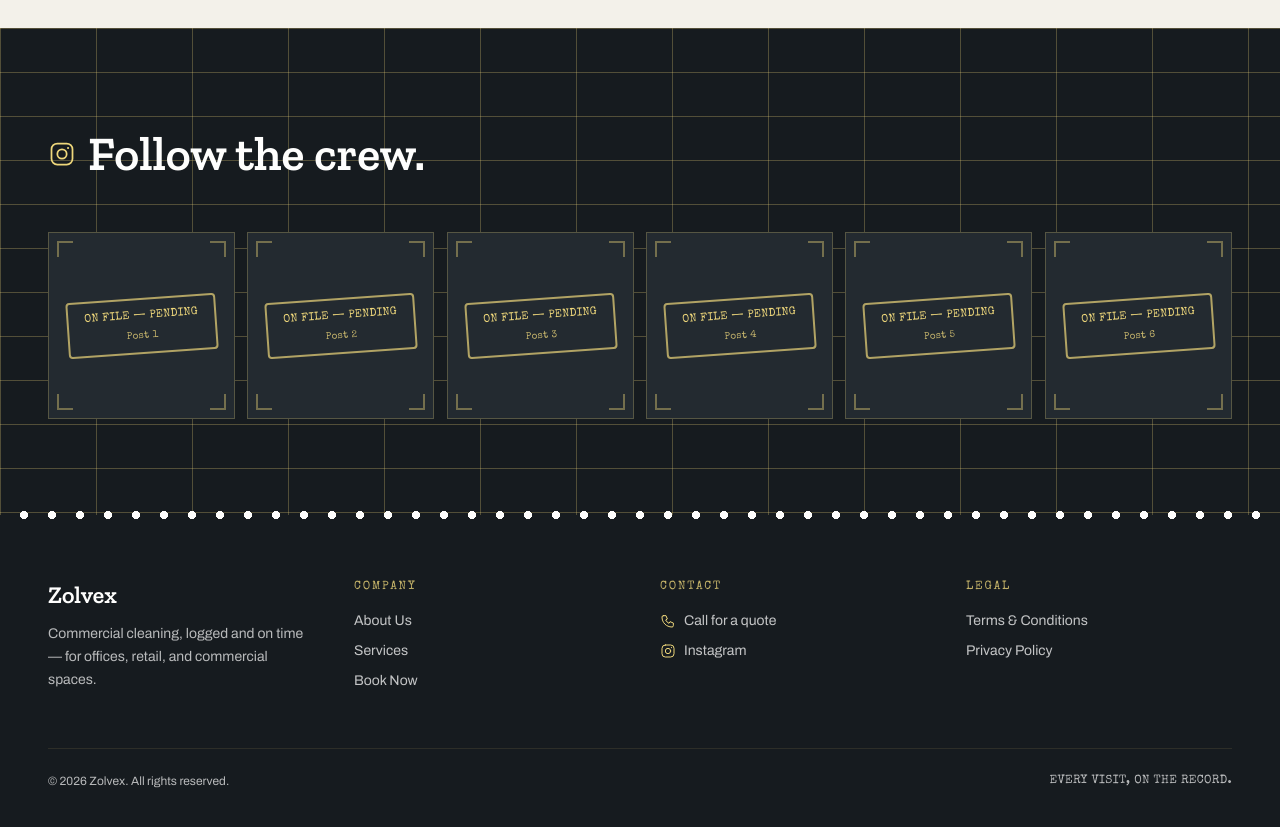
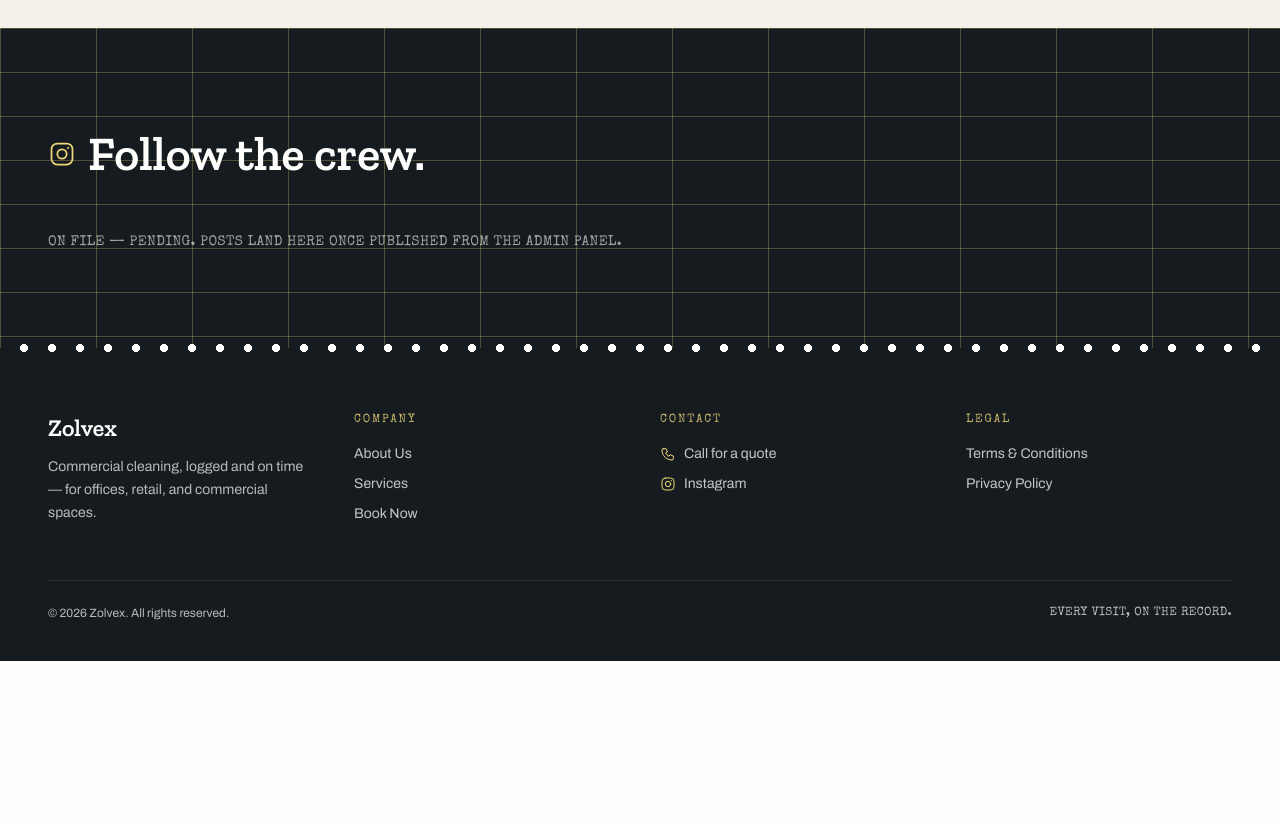
Before and after one commit to Rejinrajeev/zolvex, a Next.js app in the folder apps/web/: page / in a window 1280 px wide. Shown: the part 3240-4067 px from the top of the page. After the commit the page ends 3901 px from the top, so only its background shows below. Built offline with nearby package versions, Linux system fonts and the light colour scheme.

Commit message:
feat(web): wire InstagramFeed to real backend data

```diff
--- a/apps/web/app/(site)/HomePageClient.tsx
+++ b/apps/web/app/(site)/HomePageClient.tsx
@@ -17,6 +17,7 @@ import type { FeaturedServiceRecord } from "@/components/FeaturedService";
 import type { PublicBlogPost } from "@/components/Blog";
 import type { PublicTestimonial } from "@/components/Testimonials";
 import type { PublicFaq } from "@/components/FAQ";
+import type { PublicInstagramPost } from "@/components/InstagramFeed";
 
 export function HomePageClient({
   heroHeadline,
@@ -27,6 +28,7 @@ export function HomePageClient({
   testimonials,
   googleReviewUrl,
   faqs,
+  instagramPosts,
 }: {
   heroHeadline?: string;
   heroSubheadline?: string;
@@ -36,6 +38,7 @@ export function HomePageClient({
   testimonials: PublicTestimonial[];
   googleReviewUrl?: string | null;
   faqs: PublicFaq[];
+  instagramPosts: PublicInstagramPost[];
 }) {
   const [bookingOpen, setBookingOpen] = useState(false);
   const openBooking = () => setBookingOpen(true);
@@ -51,7 +54,7 @@ export function HomePageClient({
         <Blog posts={posts} />
         <FAQ faqs={faqs} />
         <Testimonials testimonials={testimonials} googleReviewUrl={googleReviewUrl} />
-        <InstagramFeed />
+        <InstagramFeed posts={instagramPosts} />
       </main>
       <Footer onBookNow={openBooking} />
       <EnquiryModal open={bookingOpen} onClose={() => setBookingOpen(false)} />
--- a/apps/web/app/(site)/page.tsx
+++ b/apps/web/app/(site)/page.tsx
@@ -5,6 +5,7 @@ import type { FeaturedServiceRecord } from "@/components/FeaturedService";
 import type { PublicBlogPost } from "@/components/Blog";
 import type { PublicTestimonial } from "@/components/Testimonials";
 import type { PublicFaq } from "@/components/FAQ";
+import type { PublicInstagramPost } from "@/components/InstagramFeed";
 
 interface HeroContent {
   headline?: string;
@@ -12,13 +13,14 @@ interface HeroContent {
 }
 
 export default async function Home() {
-  const [hero, services, blogPosts, testimonials, googleReview, faqs] = await Promise.all([
+  const [hero, services, blogPosts, testimonials, googleReview, faqs, instagramPosts] = await Promise.all([
     getPageContent<HeroContent>("hero"),
     getPublicContent<FeaturedServiceRecord & { isHighlighted?: boolean }>("service"),
     getPublicContent<PublicBlogPost>("blog-post"),
     getPublicContent<PublicTestimonial>("testimonial"),
     getPageContent<{ url?: string }>("google-review"),
     getPublicContent<PublicFaq>("faq"),
+    getPublicContent<PublicInstagramPost>("instagram-post"),
   ]);
 
   const highlighted = services.find((s) => s.isHighlighted) ?? null;
@@ -33,6 +35,7 @@ export default async function Home() {
       testimonials={testimonials}
       googleReviewUrl={googleReview?.url}
       faqs={faqs}
+      instagramPosts={instagramPosts}
     />
   );
 }
--- a/apps/web/components/InstagramFeed.tsx
+++ b/apps/web/components/InstagramFeed.tsx
@@ -1,16 +1,15 @@
 import { Stamped } from "./Stamped";
 import { PlaceholderPhoto } from "./PlaceholderPhoto";
 import { IconInstagram } from "./icons";
+import { safeHref } from "@/lib/safe-url";
 
-/**
- * No real Instagram handle exists yet (PRODUCT.md). Tiles link out to
- * Instagram generically rather than a fabricated handle; once a real handle
- * and posts are configured in the backend, each tile's href becomes that
- * post's real permalink.
- */
-const TILE_COUNT = 6;
+export interface PublicInstagramPost {
+  id: string;
+  image: string;
+  permalink: string;
+}
 
-export function InstagramFeed() {
+export function InstagramFeed({ posts }: { posts: PublicInstagramPost[] }) {
   return (
     <section className="ledger-ground-dark px-5 py-24 sm:px-8 lg:px-12">
       <div className="mx-auto max-w-[90rem]">
@@ -23,17 +22,22 @@ export function InstagramFeed() {
           </div>
         </Stamped>
 
+        {posts.length === 0 ? (
+          <p className="mt-12 font-stamp text-sm uppercase tracking-wide text-paper/60">
+            On file — pending. Posts land here once published from the admin panel.
+          </p>
+        ) : (
           <div className="mt-12 grid grid-cols-2 gap-3 sm:grid-cols-3 md:grid-cols-6">
-          {Array.from({ length: TILE_COUNT }).map((_, i) => (
-            <Stamped key={i} delayMs={i * 60}>
+            {posts.map((post, i) => (
+              <Stamped key={post.id} delayMs={i * 60}>
                 <a
-                href="https://www.instagram.com/"
+                  href={safeHref(post.permalink)}
                   target="_blank"
                   rel="noreferrer noopener"
                   aria-label="Open this post on Instagram"
                   className="group relative block"
                 >
-                <PlaceholderPhoto label={`Post ${i + 1}`} tone="dark" className="aspect-square" />
+                  <PlaceholderPhoto label={post.image} tone="dark" className="aspect-square" />
                   <span className="absolute inset-0 flex items-center justify-center bg-ink/0 opacity-0 transition-all duration-300 group-hover:bg-ink/60 group-hover:opacity-100">
                     <IconInstagram className="h-6 w-6 text-gold" />
                   </span>
@@ -41,6 +45,7 @@ export function InstagramFeed() {
               </Stamped>
             ))}
           </div>
+        )}
       </div>
     </section>
   );
```
Lines whose indentation alone changed are shown as unchanged.
